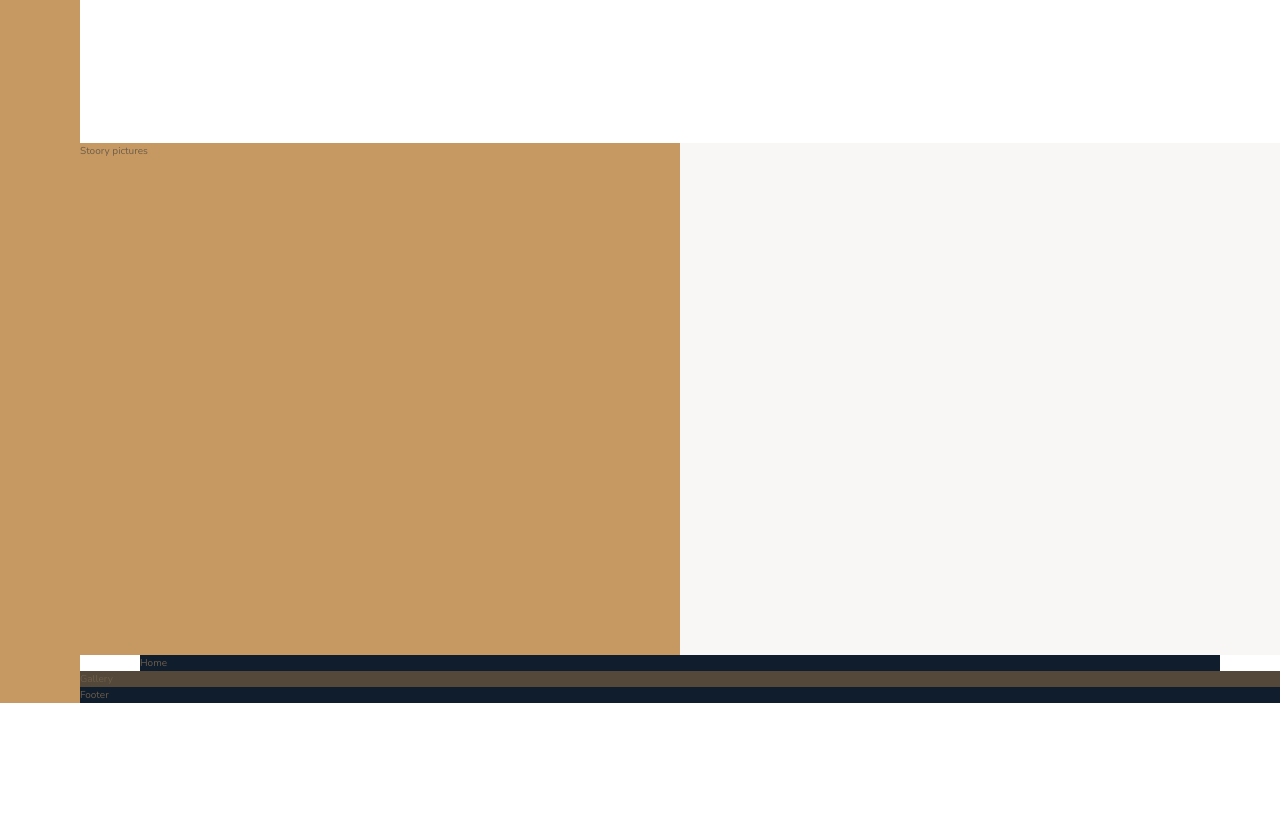
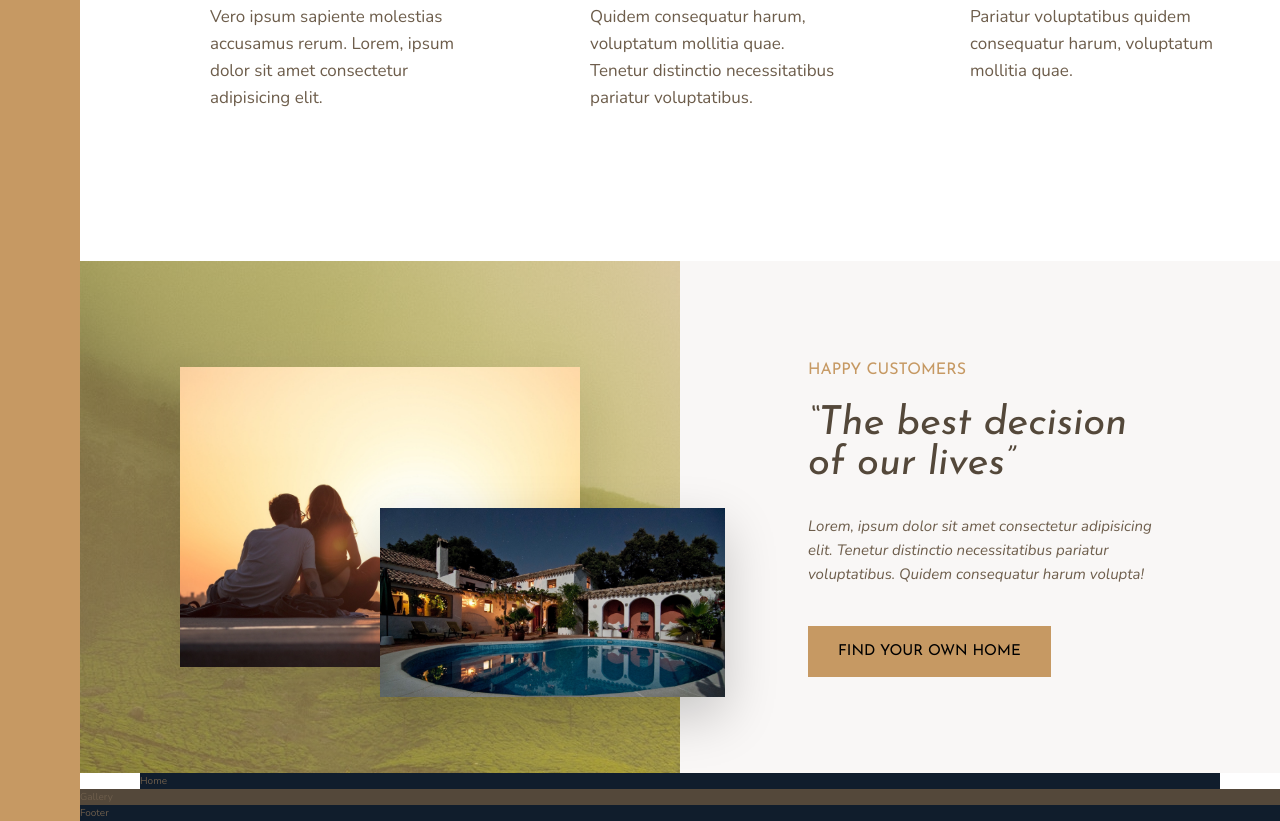
Before and after one commit to kelvin0712/nexter-ui, a website: page index.html in a window 1280 px wide. Shown: the part 1047-1868 px from the top of the page. Before the commit the page ends 1750 px from the top, so only its background shows below. Drawn offline with nearby package versions, Linux system fonts and the light colour scheme.

Commit message:
Finish building story section.

```diff
--- a/index.html
+++ b/index.html
@@ -96,10 +96,22 @@
     </section>
 
     <div class="story__pictures">
-      Stoory pictures
+      <img src="img/story-1.jpeg" alt="Couple picture" class="story__img--1"></img>
+      <img src="img/story-2.jpeg" alt="This is a new house" class="story__img--2"></img>
     </div>
 
-    <div class="story__content"></div>
+    <div class="story__content">
+      <h3 class="heading-3 mb-sm">Happy Customers</h3>
+      <h2 class="heading-2 heading-2--dark mb-md">
+        &ldquo;The best decision of our lives&rdquo;
+      </h2>
+      <p class="story__text">
+        Lorem, ipsum dolor sit amet consectetur adipisicing elit. Tenetur
+        distinctio necessitatibus pariatur voluptatibus. Quidem consequatur
+        harum volupta!
+      </p>
+      <button class="btn">Find your own home</button>
+    </div>
 
     <section class="home">
       Home
--- a/sass/_base.scss
+++ b/sass/_base.scss
@@ -31,7 +31,7 @@ body {
   font-family: $font-primary;
   color: $color-grey-dark-2;
   font-weight: 300;
-  line-height: 1.6rem;
+  line-height: 1.6;
 }
 
 .container {
--- a/sass/_story.scss
+++ b/sass/_story.scss
@@ -2,10 +2,51 @@
   &__content {
     background-color: $color-grey-light-1;
     grid-column: col-start 5 / full-end;
+    padding: 6rem 10vw;
+
+    // display: flex;
+    // flex-direction: column;
+    // justify-content: center;
+    // align-items: flex-start;
+
+    display: grid;
+    align-content: center;
+    justify-items: start;
+  }
+
+  &__text {
+    font-size: 1.5rem;
+    font-style: italic;
+    margin-bottom: 4rem;
   }
 
   &__pictures {
     background-color: $color-primary;
     grid-column: full-start / col-end 4;
+    background-image: linear-gradient(
+        rgba($color-primary, 0.5),
+        rgba($color-primary, 0.5)
+      ),
+      url(../img/back.jpg);
+
+    display: grid;
+    grid-template-rows: repeat(6, 1fr);
+    grid-template-columns: repeat(6, 1fr);
+    align-items: center;
+  }
+
+  &__img--1 {
+    width: 100%;
+    grid-row: 2 / 6;
+    grid-column: 2 / 6;
+    box-shadow: 0 2rem 5rem rgba(#000, 0.1);
+  }
+
+  &__img--2 {
+    width: 115%;
+    grid-row: 4 / 6;
+    grid-column: 4 / 7;
+    z-index: 20;
+    box-shadow: 0 2rem 5rem rgba(#000, 0.2);
   }
 }
--- a/sass/_typography.scss
+++ b/sass/_typography.scss
@@ -8,9 +8,23 @@
 }
 .heading-2 {
   @extend %heading;
+  font-size: 4rem;
+  font-style: italic;
+  line-height: 1;
+
+  &--light {
+    color: $color-grey-light-1;
+  }
+
+  &--dark {
+    color: $color-grey-dark-1;
+  }
 }
 .heading-3 {
   @extend %heading;
+  font-size: 1.6rem;
+  color: $color-primary;
+  text-transform: uppercase;
 }
 .heading-4 {
   @extend %heading;
@@ -25,3 +39,35 @@
     color: $color-grey-dark-1;
   }
 }
+
+.btn {
+  background-color: $color-primary;
+  border: none;
+  border-radius: 0;
+  font-family: $font-display;
+  font-size: 1.5rem;
+  text-transform: uppercase;
+  padding: 1.8rem 3rem;
+  cursor: pointer;
+  transition: background-color 0.2s;
+
+  &:hover {
+    background-color: $color-primary-dark;
+  }
+}
+
+.mb-sm {
+  margin-bottom: 2rem;
+}
+
+.mb-md {
+  margin-bottom: 3rem;
+}
+
+.mb-lg {
+  margin-bottom: 4rem;
+}
+
+.mb-hg {
+  margin-bottom: 8rem;
+}
```
Also changed, not shown: css/style.css.
